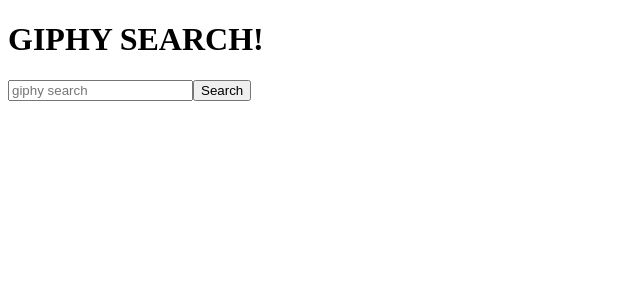
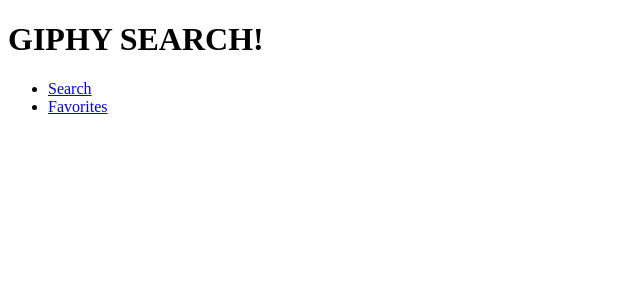
Before and after one commit to Sjack7892/group-giphy-saga-project, a React (Create React App) app: page / in a window 1280 px wide. Shown: the top 300 px of the page, without its empty margins (0-640 px from the left). Built offline with nearby package versions, Linux system fonts and the light colour scheme.

Commit message:
page route setup

```diff
--- a/src/components/App/App.js
+++ b/src/components/App/App.js
@@ -1,9 +1,10 @@
 import React, { Component } from 'react';
-import {Hashrouter} from 'react-router-dom';
+import { BrowserRouter, Route} from 'react-router-dom';
 
 //import components
-import Header from '../Header/Header'
-import Search from '../Search/Search'
+import Header from '../Header/Header';
+import Search from '../Search/Search';
+import Favorites from '../Favorites/Favorites';
 
 
 class App extends Component {
@@ -11,8 +12,11 @@
   render() {
     return (
       <div>
-        <Header />
-        <Search />
+        <BrowserRouter>
+          <Route exact path="/" component={Header} />
+          <Route path="/search" component={Search} />
+          <Route path="/favorites" component={Favorites} />
+        </BrowserRouter>
       </div>
     );
   }
--- /dev/null
+++ b/src/components/Favorites/Favorites.js
@@ -0,0 +1,13 @@
+import React, { Component } from 'react';
+
+class Favorites extends Component {
+
+
+    render() {
+        return (
+            <h1>Favorites</h1>
+        );//end return
+    };//end render
+};//end class
+
+export default Favorites;
--- a/src/components/Header/Header.js
+++ b/src/components/Header/Header.js
@@ -1,11 +1,32 @@
-import React, {Component} from 'react';
+import React, { Component } from 'react';
+import {Link} from 'react-router-dom';
 
 class Header extends Component {
 
+    componentDidMount() {
+        console.log('Header mounted');
+    };//end componentDidMount
 
-    render(){
-        return(
-            <h1>GIPHY SEARCH!</h1>
+    clickSearch = () => {
+        this.props.history.push('/search')
+    }
+    clickFavorite = () => {
+        this.props.history.push('/favorites')
+    }
+
+    render() {
+        return (
+            <>
+                <h1>GIPHY SEARCH!</h1>
+                <nav>
+                    <ul>
+                        <li><Link to="/search">Search</Link></li>
+                        <li><Link to="/favorites">Favorites</Link></li>
+                    </ul>
+                </nav>
+                {/* <button onClick={this.clickSearch}>Search</button>
+                <button onClick={this.clickFavorite}>Favorites</button> */}
+            </>
         );//end return
     };//end render
 };//end class
--- a/src/components/Search/Search.js
+++ b/src/components/Search/Search.js
@@ -6,8 +6,8 @@
     render() {
         return (
             <div>
+                <h1>Search</h1>
                 <input type="text" placeholder="giphy search"/>
-                <button>Search</button>
             </div>
         );//end return
     };//end render
```
Also changed, not shown: 1 other file (tests, documents, lock files or other folders).
